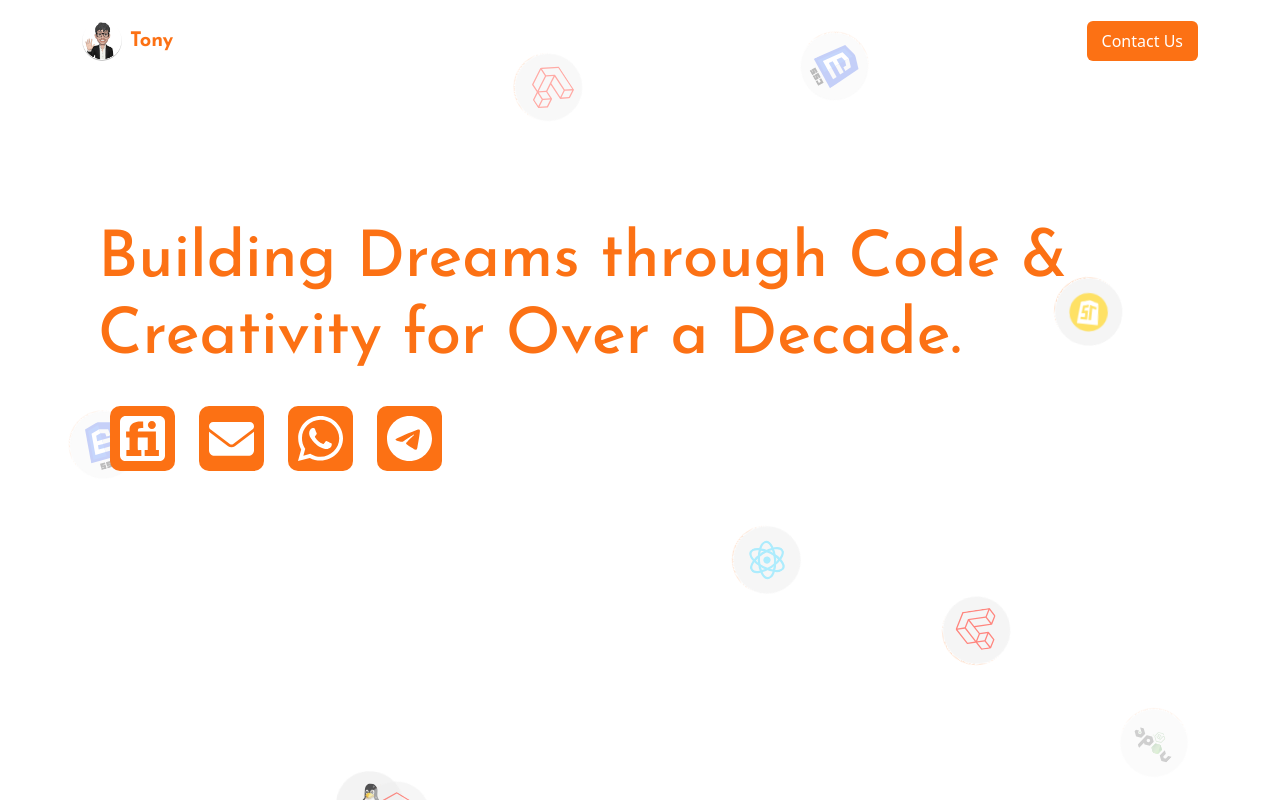
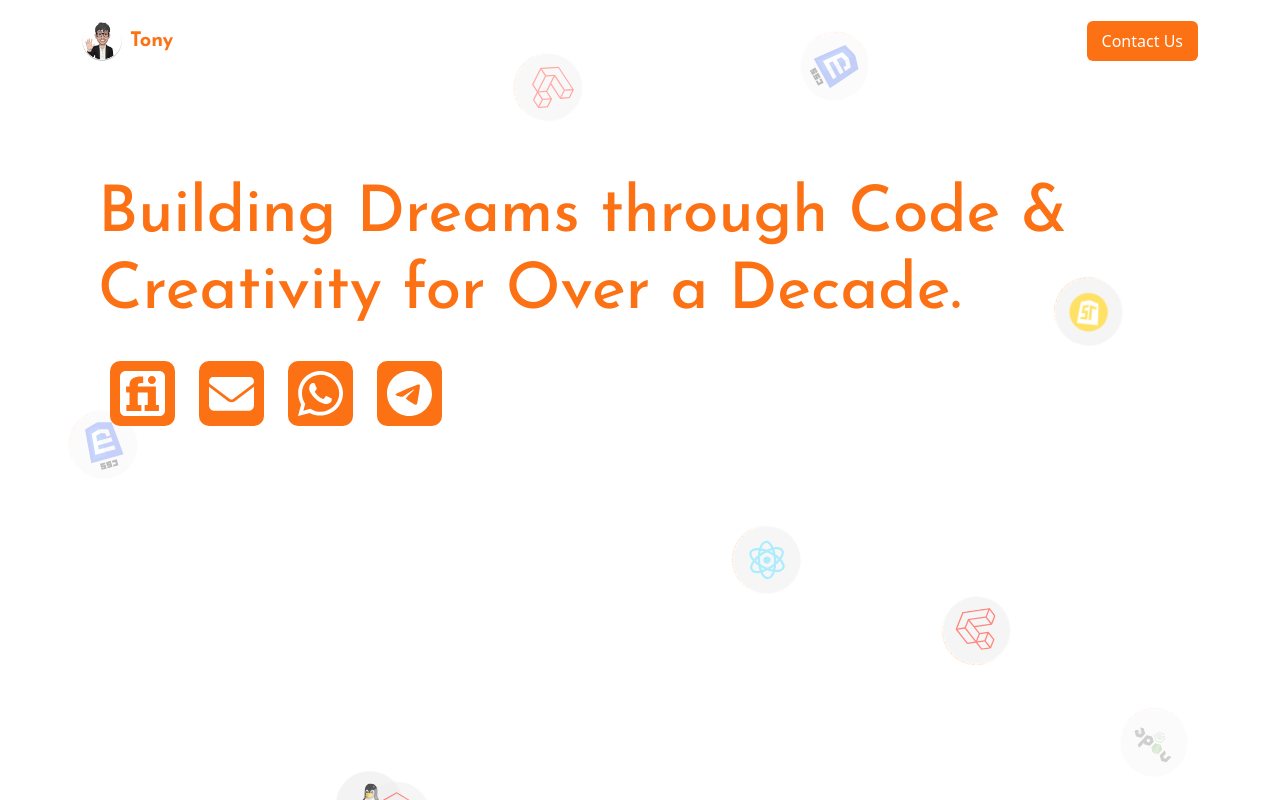
Before and after one commit to vaibhavsingh31390/PortfolioLive, a React (Vite) app: page / in a window 1280 px wide. Built offline with nearby package versions, Linux system fonts and the light colour scheme.

Commit message:
Update Home.jsx

```diff
--- a/src/Pages/Home.jsx
+++ b/src/Pages/Home.jsx
@@ -19,7 +19,7 @@ const ButtonLink = ({ icon, link, ntab = false }) => {
 
 const Home = () => {
   return (
-    <div className="portfolio-wrapper" style={{ marginTop: 100 }}>
+    <div className="portfolio-wrapper" style={{ marginTop: 55 }}>
       <Row className="align-items-end">
         <Col md={12} sm={12}>
           <h1 className="secondary-text-color heading--title">
```
